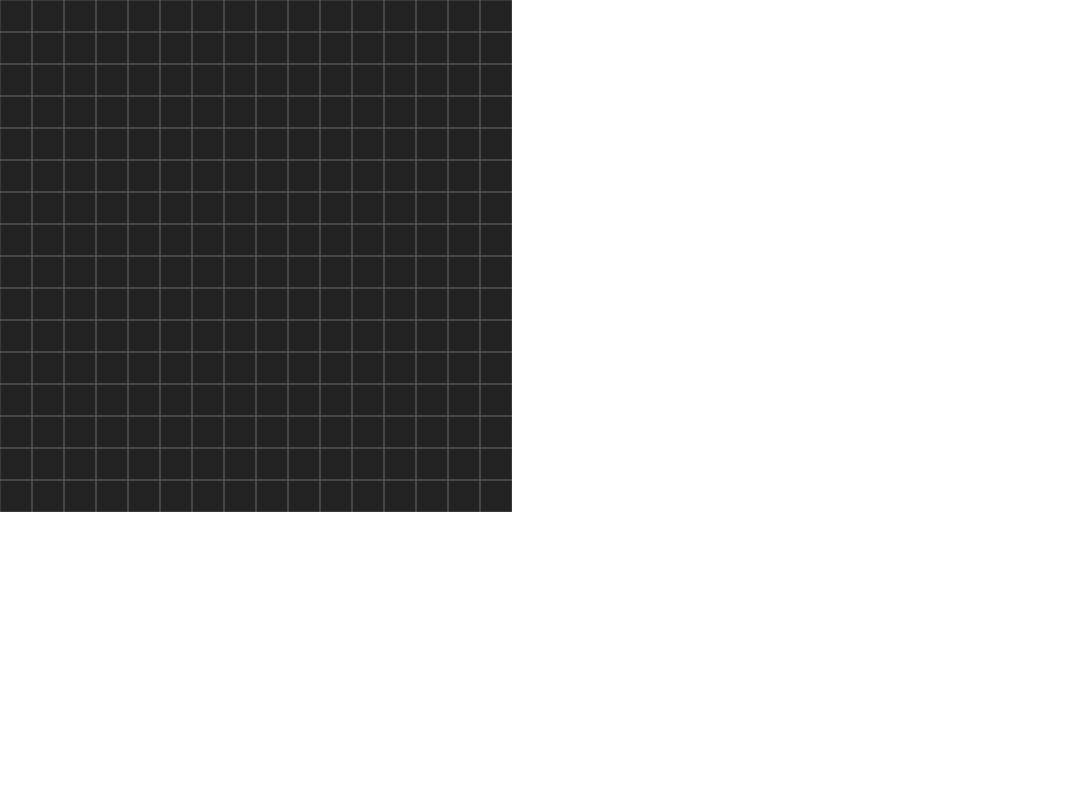
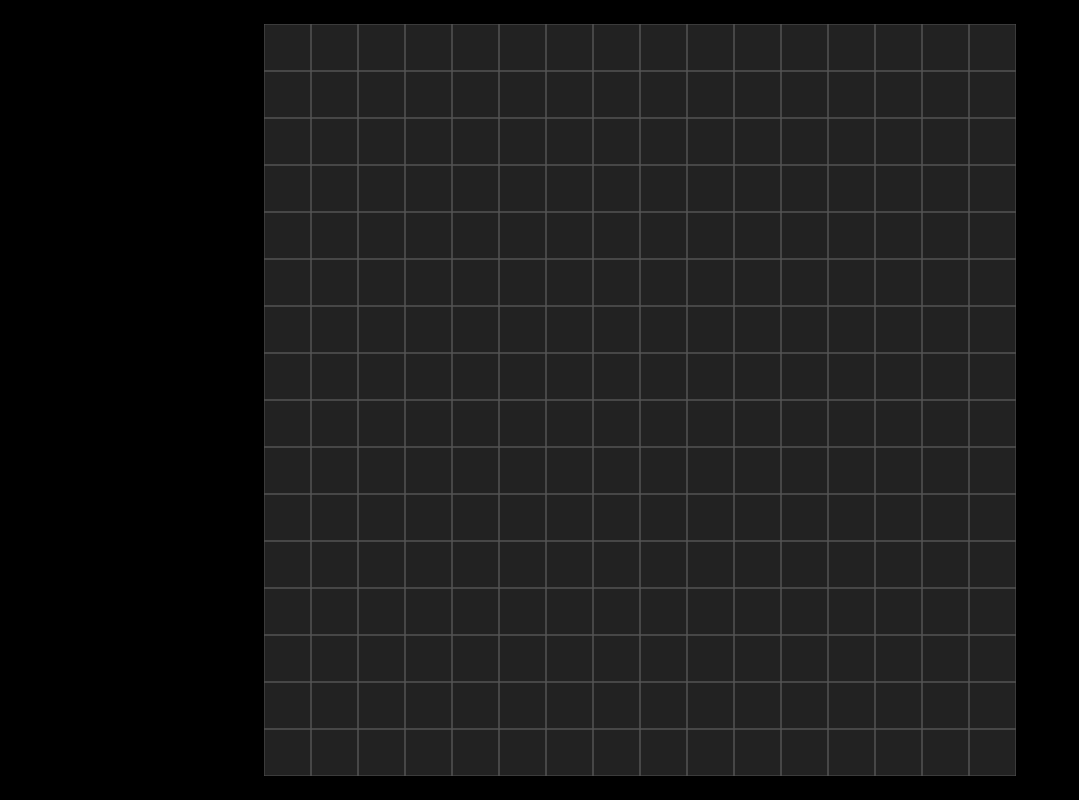
Before and after one commit to manorajesh/bitsty-but-better, a plain HTML site: page index.html in a window 1280 px wide. Shown: the whole page, without its empty margins (0-1079 px from the left). Drawn offline with Linux system fonts and the light colour scheme.

Commit message:
Separate into two files

```diff
--- /dev/null
+++ b/bitsy.js
@@ -0,0 +1,67 @@
+const GRID_SIZE = 16; // Cells per row/column
+let CELL_SIZE; // Cell pixel size will be dynamic
+
+const canvas = document.getElementById("gameCanvas");
+const ctx = canvas.getContext("2d");
+
+// Resize handler
+function resizeCanvas() {
+  const padding = 20; // Padding from window edges
+  const maxHeight = window.innerHeight - padding * 2;
+  const maxWidth = window.innerWidth - padding * 2;
+
+  // Calculate cell size based on available space
+  CELL_SIZE = Math.floor(Math.min(maxHeight / GRID_SIZE, maxWidth / GRID_SIZE));
+
+  // Update canvas size
+  canvas.width = GRID_SIZE * CELL_SIZE;
+  canvas.height = GRID_SIZE * CELL_SIZE;
+
+  // Center canvas
+  canvas.style.position = "absolute";
+  canvas.style.left = "50%";
+  canvas.style.top = "50%";
+  canvas.style.transform = "translate(-50%, -50%)";
+}
+
+// Game loop
+function gameLoop() {
+  ctx.clearRect(0, 0, canvas.width, canvas.height);
+  drawGrid();
+  requestAnimationFrame(gameLoop);
+}
+
+// Draw grid lines
+function drawGrid() {
+  for (let y = 0; y < GRID_SIZE; y++) {
+    for (let x = 0; x < GRID_SIZE; x++) {
+      ctx.strokeStyle = "#555";
+      ctx.strokeRect(x * CELL_SIZE, y * CELL_SIZE, CELL_SIZE, CELL_SIZE);
+    }
+  }
+}
+
+// Basic input handling
+window.addEventListener("keydown", (e) => {
+  switch (e.code) {
+    case "ArrowUp":
+      console.log("Up");
+      break;
+    case "ArrowDown":
+      console.log("Down");
+      break;
+    case "ArrowLeft":
+      console.log("Left");
+      break;
+    case "ArrowRight":
+      console.log("Right");
+      break;
+  }
+});
+
+// Add resize listener
+window.addEventListener("resize", resizeCanvas);
+
+// Initial setup
+resizeCanvas();
+requestAnimationFrame(gameLoop);
--- a/index.html
+++ b/index.html
@@ -2,10 +2,11 @@
 <html>
   <head>
     <meta charset="UTF-8" />
-    <title>16x16 Game Engine Starter</title>
+    <title>bitsy</title>
     <style>
       body {
         margin: 0;
+        background: #000;
       }
       canvas {
         display: block;
@@ -15,52 +16,6 @@
   </head>
   <body>
     <canvas id="gameCanvas"></canvas>
-    <script>
-      const GRID_SIZE = 16; // Number of cells per row/column
-      const CELL_SIZE = 32; // Size of each cell in pixels (adjust as needed)
-
-      const canvas = document.getElementById("gameCanvas");
-      canvas.width = GRID_SIZE * CELL_SIZE;
-      canvas.height = GRID_SIZE * CELL_SIZE;
-      const ctx = canvas.getContext("2d");
-
-      // Game loop to clear and redraw the grid each frame
-      function gameLoop() {
-        ctx.clearRect(0, 0, canvas.width, canvas.height);
-        drawGrid();
-        requestAnimationFrame(gameLoop);
-      }
-
-      // Draw a simple grid outline
-      function drawGrid() {
-        for (let y = 0; y < GRID_SIZE; y++) {
-          for (let x = 0; x < GRID_SIZE; x++) {
-            ctx.strokeStyle = "#555";
-            ctx.strokeRect(x * CELL_SIZE, y * CELL_SIZE, CELL_SIZE, CELL_SIZE);
-          }
-        }
-      }
-
-      // Start the game loop
-      requestAnimationFrame(gameLoop);
-
-      // Basic input handling (logs arrow keys)
-      window.addEventListener("keydown", (e) => {
-        switch (e.code) {
-          case "ArrowUp":
-            console.log("Up");
-            break;
-          case "ArrowDown":
-            console.log("Down");
-            break;
-          case "ArrowLeft":
-            console.log("Left");
-            break;
-          case "ArrowRight":
-            console.log("Right");
-            break;
-        }
-      });
-    </script>
+    <script src="bitsy.js"></script>
   </body>
 </html>
```
